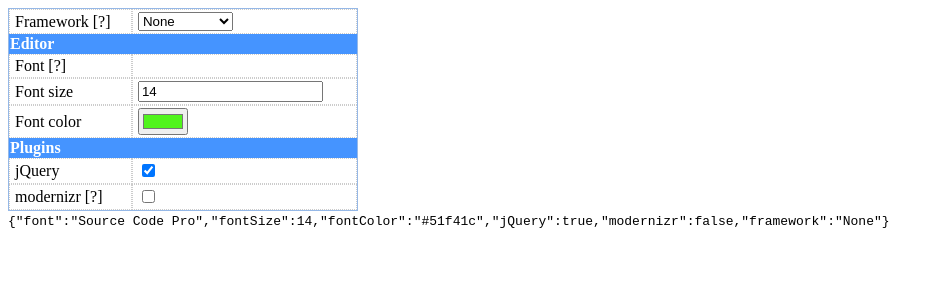
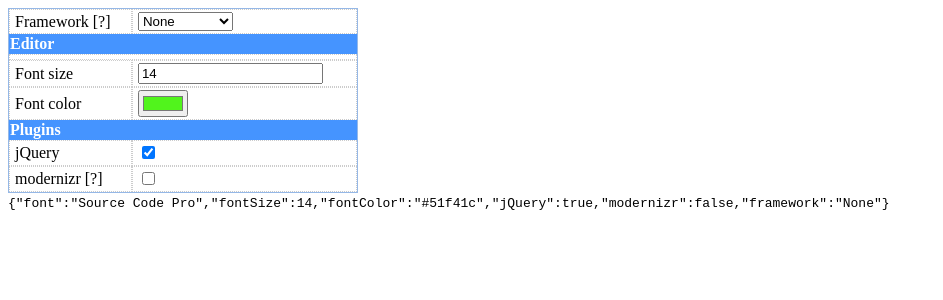
Before and after one commit to mokeyish/ngx-property-grid, an Angular app: page / in a window 1280 px wide. Shown: the top 300 px of the page, without its empty margins (0-943 px from the left). Built offline with nearby package versions, Linux system fonts and the light colour scheme.

Commit message:
impl colspan

```diff
--- a/src/app/app.component.ts
+++ b/src/app/app.component.ts
@@ -30,7 +30,8 @@ export class SimpleTextEditorComponent implements IDynamicComponent<string> {
 
 
 export class ExampleEditorOptions {
-    @meta({name: 'Font', description: 'The font editor to use', componentType: SimpleTextEditorComponent, group: 'Editor', hidden: false})
+    @meta({name: 'Font', description: 'The font editor to use', colSpan2: true,
+        componentType: SimpleTextEditorComponent, group: 'Editor', hidden: false})
     font = 'Source Code Pro';
 
     @meta({name: 'Font size', group: 'Editor', type: 'number', valueConvert: parseInt})
--- a/src/app/components/property-grid/property-grid-item-meta.ts
+++ b/src/app/components/property-grid/property-grid-item-meta.ts
@@ -1,13 +1,14 @@
 import {Type} from '@angular/core';
 
 export interface PropertyGridItemMeta {
-    name: string;
-    description?: string;
+    name: string; // The display name of the property in the grid
+    description?: string; // A description of the property, will be used as tooltip on an hint element (a span with text "[?]")
     order?: string;
-    group?: string;
-    hidden?: boolean; // default false
+    group?: string; //  The group this property belongs to
+    hidden?: boolean; // Whether this property should be hidden in the grid, default is false (can be omitted).
     componentType?: Type<any>;
-    singleRow?: boolean; // default true
+    colSpan2?: boolean; //  - true/false. If true then property input will span both columns and will have no name/label
+    // (useful for textarea custom type)
     options?: any;
     type?: string; // boolean number options label color
     valueConvert?: (value: any) => any;
--- a/src/app/components/property-grid/property-grid.component.ts
+++ b/src/app/components/property-grid/property-grid.component.ts
@@ -7,14 +7,16 @@ import {PropertyGridItemMeta} from '.';
         <div class="property-grid">
             <table class="property-grid-table" [ngStyle]="{width: width}">
                 <tbody>
-                <tr [ngSwitch]="row.type" *ngFor="let row of rows"
+                <tr *ngFor="let row of rows"
                     [ngClass]="row.type == 'group'? 'property-grid-group-row':'property-grid-row'">
+
                     <!--<td [attr.colspan]="row.colspan"></td>-->
-                    <td *ngSwitchCase="'group'" colspan="2" class="property-grid-group">{{row.name}}</td>
-                    <td *ngSwitchDefault colspan="1" class="property-grid-label">{{row.name}}
+                    <td *ngIf="row.type == 'group'" colspan="2" class="property-grid-group">{{row.name}}</td>
+                    <td *ngIf="row.type != 'group' && row.colSpan2 != true" colspan="1" class="property-grid-label">{{row.name}}
                         <span *ngIf="row.description" [title]="row.description">[?]</span>
                     </td>
-                    <td [ngSwitch]="row.type" *ngSwitchDefault colspan="1" class="property-grid-control">
+                    <td *ngIf="row.type != 'group'" [ngSwitch]="row.type" [attr.colspan]="row.colSpan2 == true ? 2 : 1"
+                        class="property-grid-control">
 
                         <input *ngSwitchCase="'checkbox'" type="checkbox" [checked]="options[row.key]"
                                (change)="convertValue(row, $event.target.checked)"/>
```
